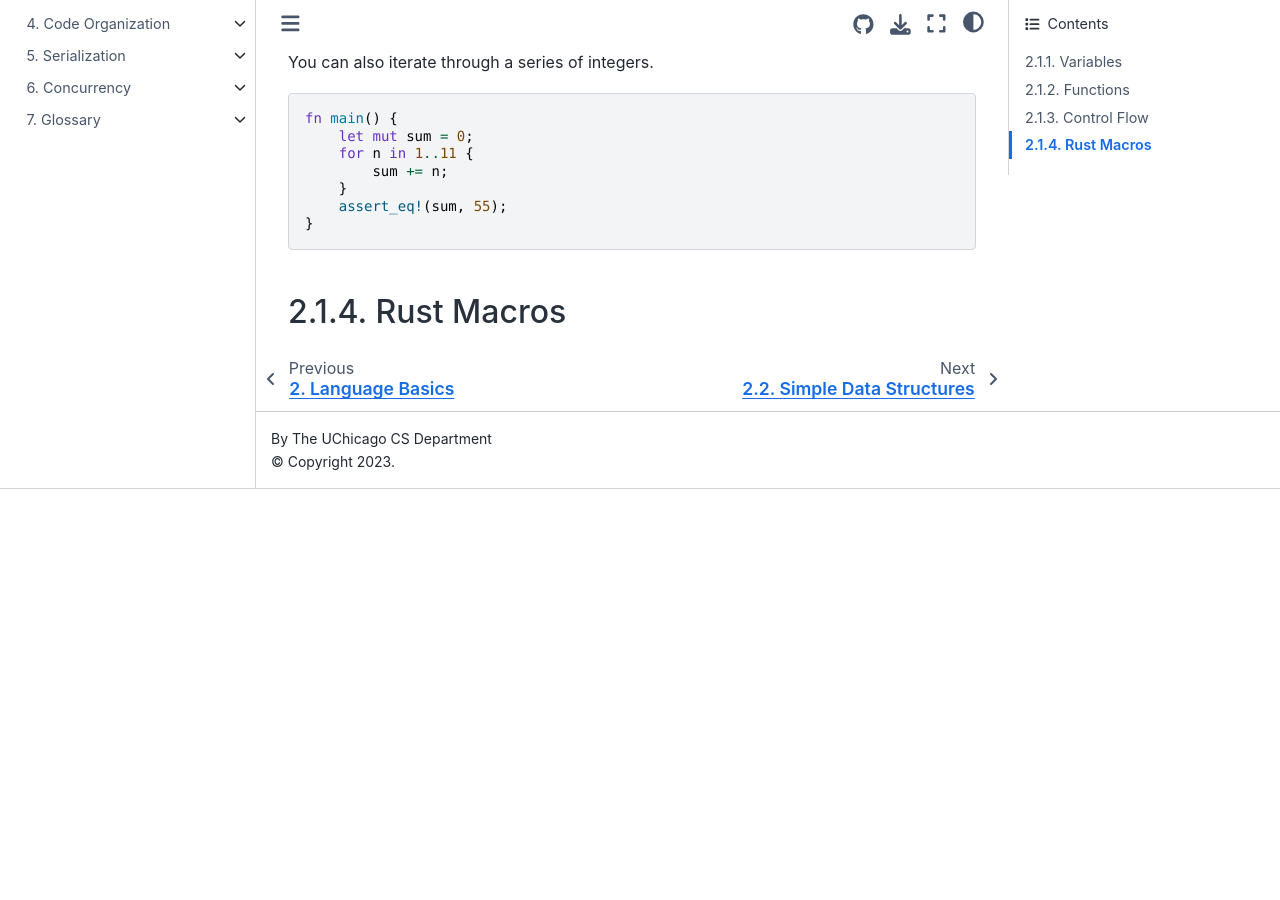
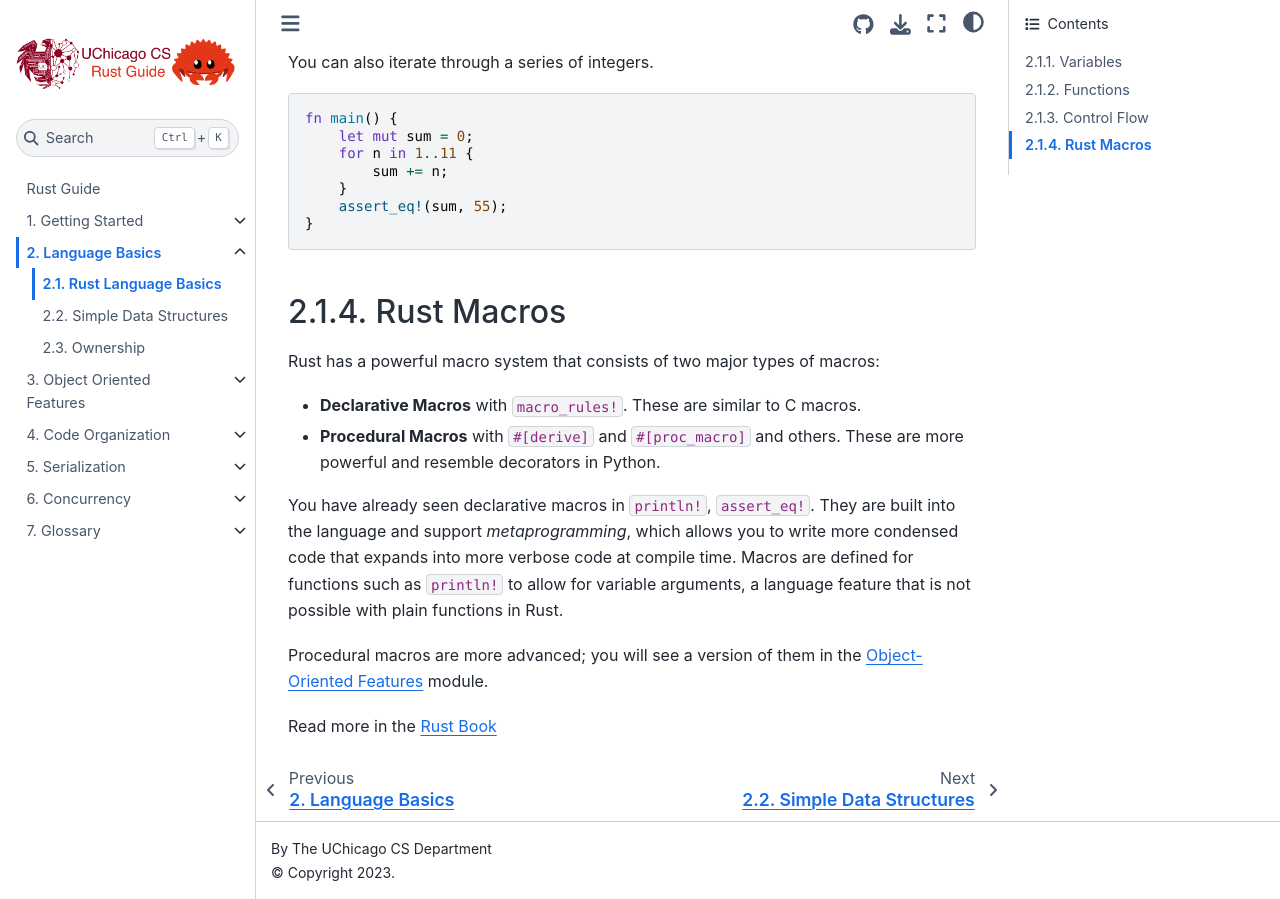
Before and after one commit to UCHI-DB/rust-guide, a Jupyter Book: the page built from docs/02_language_basics/01_control_flow.md, in a window 1280 px wide and 900 px high, scrolled down 3401 px. Built offline with Jupyter Book 1.0.4 settings and Sphinx 7.4.7 and the Sphinx Book theme 1.1.4, drawn with Linux system fonts in a browser that asks for light colours; before the commit the page ends 3890 px from its top, so only the background shows below that.

Commit message:
Added rust macro section

````diff
--- a/docs/02_language_basics/01_control_flow.md
+++ b/docs/02_language_basics/01_control_flow.md
@@ -143,3 +143,18 @@ fn main() {
 ```
 
 ## Rust Macros
+
+Rust has a powerful macro system that consists of two major types of macros:
+- **Declarative Macros** with `macro_rules!`. These are similar to C macros.
+- **Procedural Macros** with `#[derive]` and `#[proc_macro]` and others. These are more powerful
+and resemble decorators in Python.
+
+You have already seen declarative macros in `println!`, `assert_eq!`.
+They are built into the language and support _metaprogramming_, which allows you
+to write more condensed code that expands into more verbose code at compile time.
+Macros are defined for functions such as `println!` to allow for variable arguments,
+a language feature that is not possible with plain functions in Rust.
+
+Procedural macros are more advanced; you will see a version of them in the [Object-Oriented Features](derive) module.
+
+Read more in the [Rust Book](https://doc.rust-lang.org/book/ch19-06-macros.html)
````
Also changed, not shown: docs/03_object_oriented_features/02_methods.md (+2 -2 lines).
